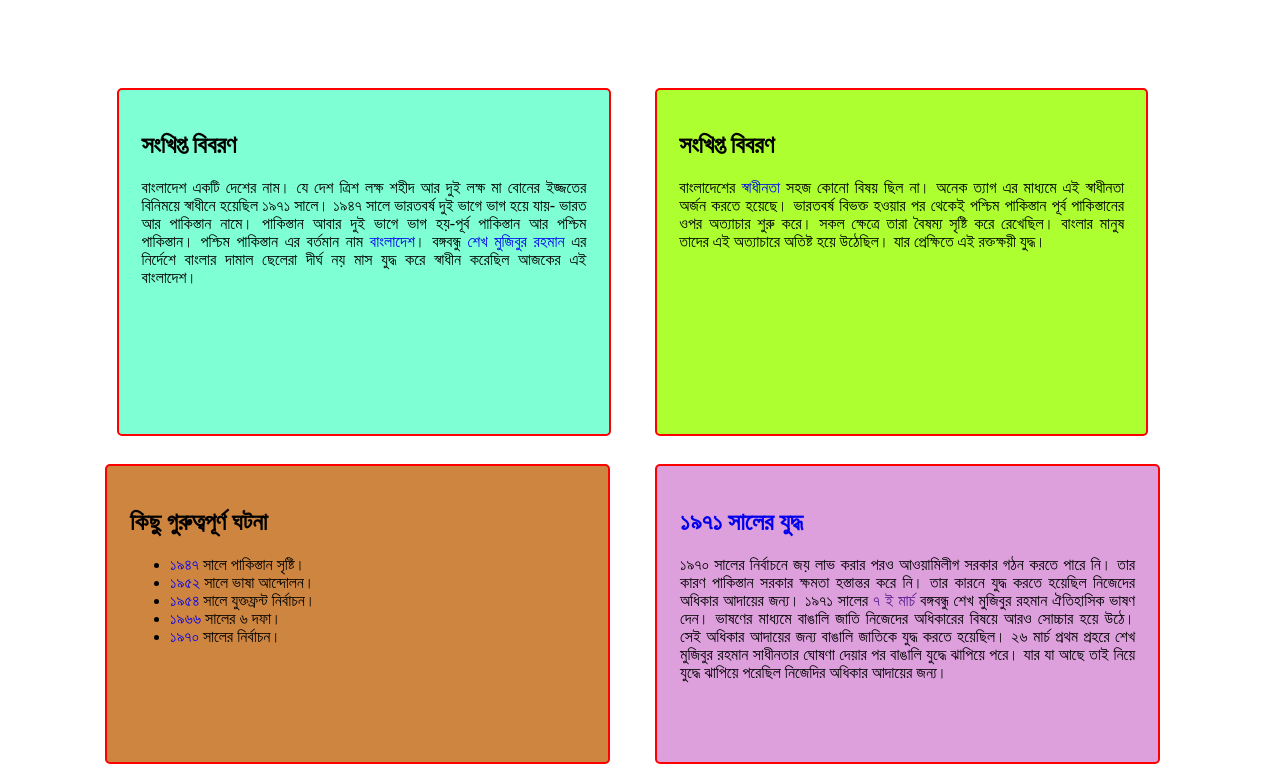
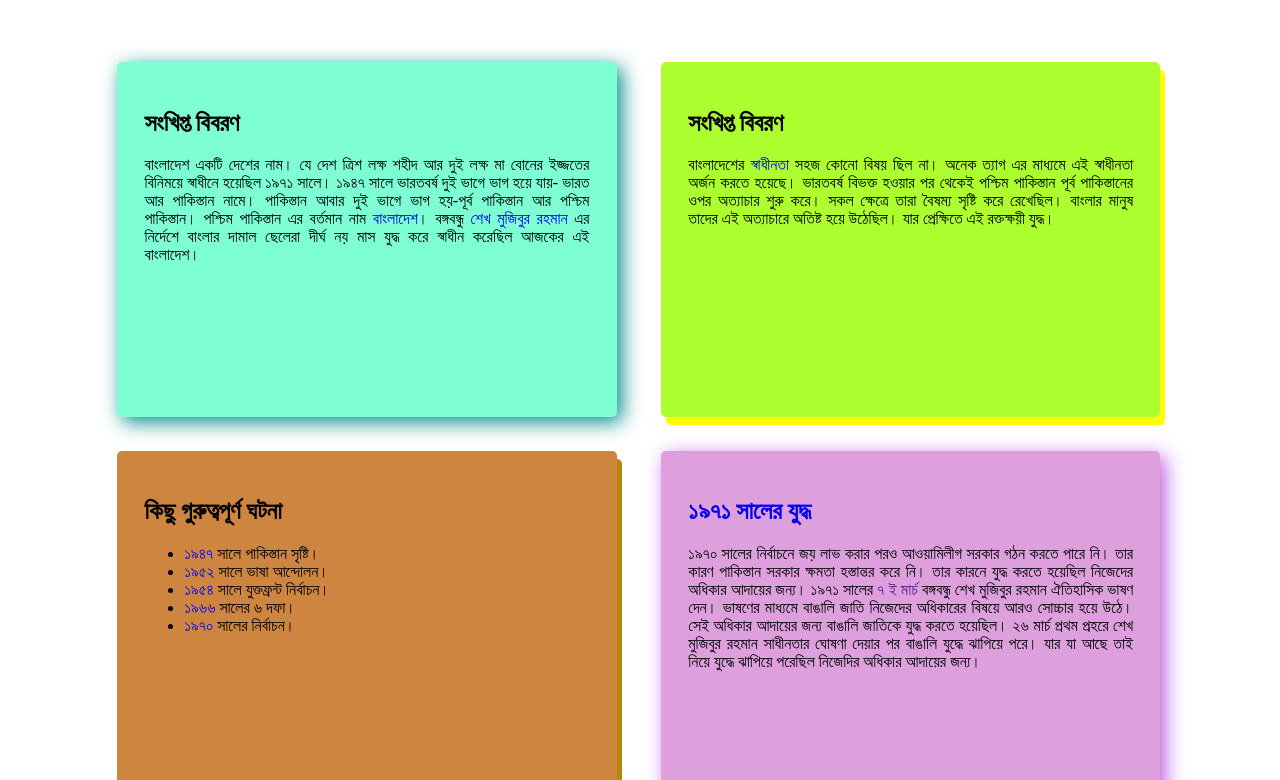
Before and after one commit to MdRabbiMiah-001/try-by-me, a plain HTML site: page index.html in a window 1280 px wide. Shown: the part 329-1109 px from the top of the page. Drawn offline with Linux system fonts and the light colour scheme.

Commit message:
today is done

```diff
--- a/index.html
+++ b/index.html
@@ -9,8 +9,9 @@
     <link rel="shortcut icon" href="picture/bn.png" type="image/x-icon">
 </head>
 <body>
+    <img src="picture/bd.jpg">
     <h1>বাংলাদেশ</h1>
-    <img src="picture/bd.jpg">
+
     <section class="first-one">
         <div class="histry" id="little-one">
             <h2>সংখিপ্ত বিবরণ</h2>
--- a/style.css
+++ b/style.css
@@ -21,8 +21,9 @@ h1{
     padding: 1%;
 }
 .second-one{
-    height: 250px;
+    height: 300px;
     margin: 5%;
+    padding: 1%;
 }
 img{
     margin-left: 39%;
@@ -35,15 +36,23 @@ img{
 }
 #little-one {
  background-color:aquamarine;
+ border: 5px solid aquamarine;
+ box-shadow: 5px 5px 20px darkcyan;
 }
 #little-two{
     background-color: greenyellow;
+    border: 5px solid greenyellow;
+    box-shadow: 5px 8px yellow;
 }
 #little-three {
     background-color: peru;
+    border: 5px solid peru;
+    box-shadow: 5px 8px darkgoldenrod;
 }
 #little-four {
     background-color: plum;
+    border: 5px solid plum;
+    box-shadow: 5px 5px 20px rgb(186, 89, 235)
 }
 .link{
     text-decoration: none;
```
